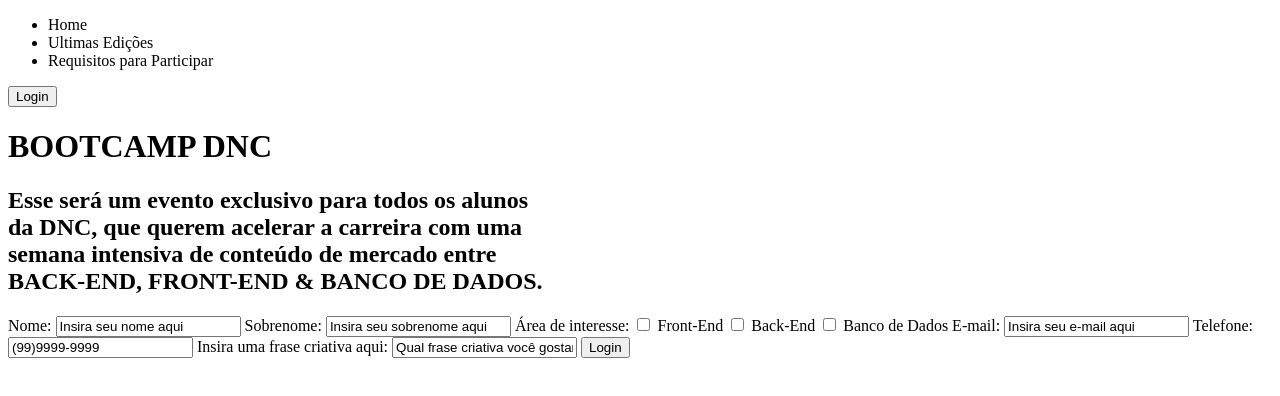
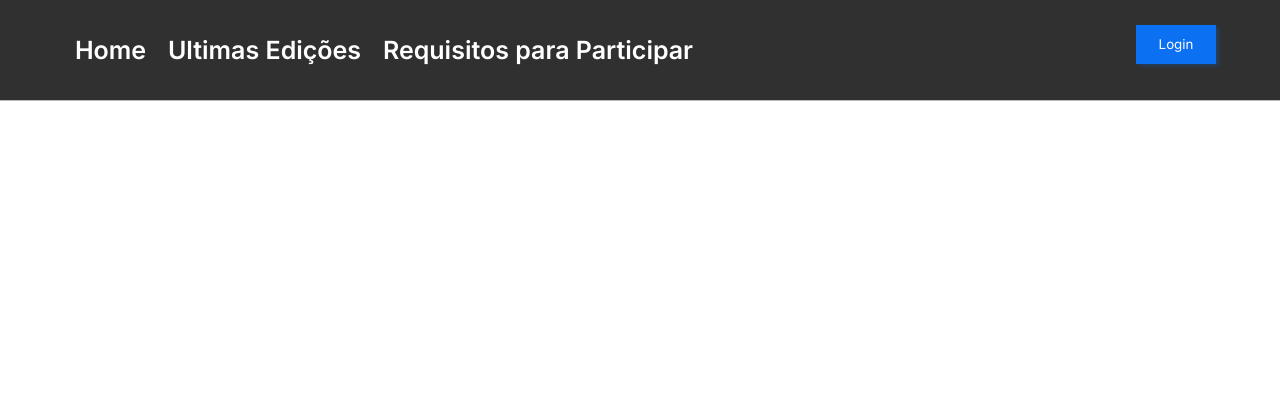
Before and after one commit to georgiabg/bootcampDNC, a plain HTML site: page index.html in a window 1280 px wide. Drawn offline with Linux system fonts and the light colour scheme.

Commit message:
menu superior pronto

```diff
--- a/index.html
+++ b/index.html
@@ -3,49 +3,23 @@
 <head>
     <meta charset="UTF-8">
     <meta name="viewport" content="width=device-width, initial-scale=1.0">
-    <link rel="styelsheet" href="style.css">
+    <link rel="stylesheet" href="style.css">
     <link rel="preconnect" href="https://fonts.googleapis.com">
     <link rel="preconnect" href="https://fonts.gstatic.com" crossorigin>
     <link href="https://fonts.googleapis.com/css2?family=Inter:ital,opsz,wght@0,14..32,100..900;1,14..32,100..900&display=swap" rel="stylesheet">
     <title>Bootcamp DNC</title>
 </head>
 <body>
-    <div class="container" id="menu">
-        <ul>
-            <li>Home</li>
-            <li>Ultimas Edições</li>
-            <li>Requisitos para Participar</li>
-        </ul>
-        <input type="button" value="Login">
-    </div>
 
-    <div class="container" id="header">
-        <h1>BOOTCAMP DNC</h1>
-        <h2>Esse será um evento exclusivo para todos os alunos<br>
-            da DNC, que querem acelerar a carreira com uma<br>
-            semana intensiva de conteúdo de mercado entre<br>
-            BACK-END, FRONT-END & BANCO DE DADOS.</h2>
-        <form action="">
-            <label for="fname">Nome:</label>
-            <input type="text" name="fname" value="Insira seu nome aqui">
-            <label for="lname">Sobrenome:</label>
-            <input type="text" name="lname" value="Insira seu sobrenome aqui">
-            <label for="interest">Área de interesse:</label>
-            <input type="checkbox" name="frontend" value="Front">
-            <label for="frontend">Front-End</label>
-            <input type="checkbox" name="backend" value="Back">
-            <label for="backend">Back-End</label>
-            <input type="checkbox" name="bancodedados" value="BD">
-            <label for="bancodedados">Banco de Dados</label>
-            <label for="email">E-mail:</label>
-            <input type="text" name="email" value="Insira seu e-mail aqui">
-            <label for="phone">Telefone:</label>
-            <input type="text" name="phone" value="(99)9999-9999">
-            <label for="phrase">Insira uma frase criativa aqui:</label>
-            <input type="text" name="phrase" value="Qual frase criativa você gostaria de falar? :)">
-            <input type="button" value="Login">
-        </form>
-    </div>
+    <nav id="menu-principal"> <!-- nav significa que é um menu de navegação -->
+        <div id="menu-superior">
+            <a href="">Home</a> <!--a significa que é um link-->
+            <a href="">Ultimas Edições</a>
+            <a href="">Requisitos para Participar</a>
+        </div>
+        <button>Login</button>
+    </nav>
+
 
 </body>
 </html>
--- a/style.css
+++ b/style.css
@@ -0,0 +1,53 @@
+body {
+    margin: 0px; /* Margem externa*/
+    padding: 0px; /* Margem interna*/
+}
+
+#menu-principal {
+    width: 100%;
+    height: 100px;
+    background-color: #303030;
+    display: flex;
+    justify-content: space-between;
+    border-bottom: 1px solid #bababa;
+}
+
+#menu-principal div a {
+    color: white;
+    font-size: 25px;
+    font-weight: 600;
+    text-decoration: none;
+    font-family: inter;
+
+}
+
+#menu-principal div a:hover{
+    color: #cccccc;
+
+}
+
+#menu-superior {
+    display: flex;
+    width: 50%;
+    justify-content: space-around;
+    align-items: center;
+    margin-left: 5%;
+}
+
+#menu-principal button {
+    margin-right: 5%;
+    color: white;
+    Weight: 600;
+    size: 20px;
+    line-height: 24.2px;
+    background-color: #0C70F2;
+    font-family: inter;
+    width: 80px;
+    height: 39px;
+    top: 31px;
+    left: 1245px;
+    margin-top: 25px;
+    box-shadow: 3px 2px 4px 0px #0C70F240;;
+    border: 0;
+    cursor: pointer;
+}
```
